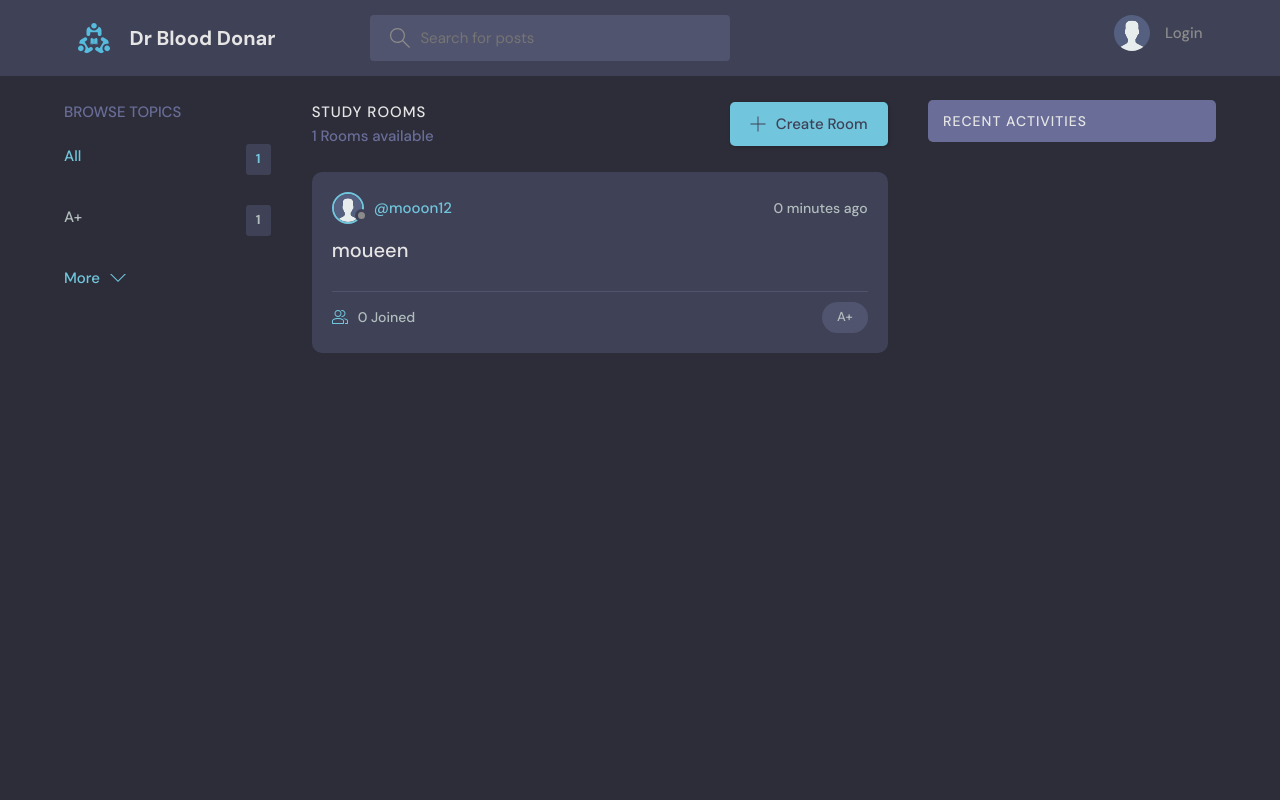
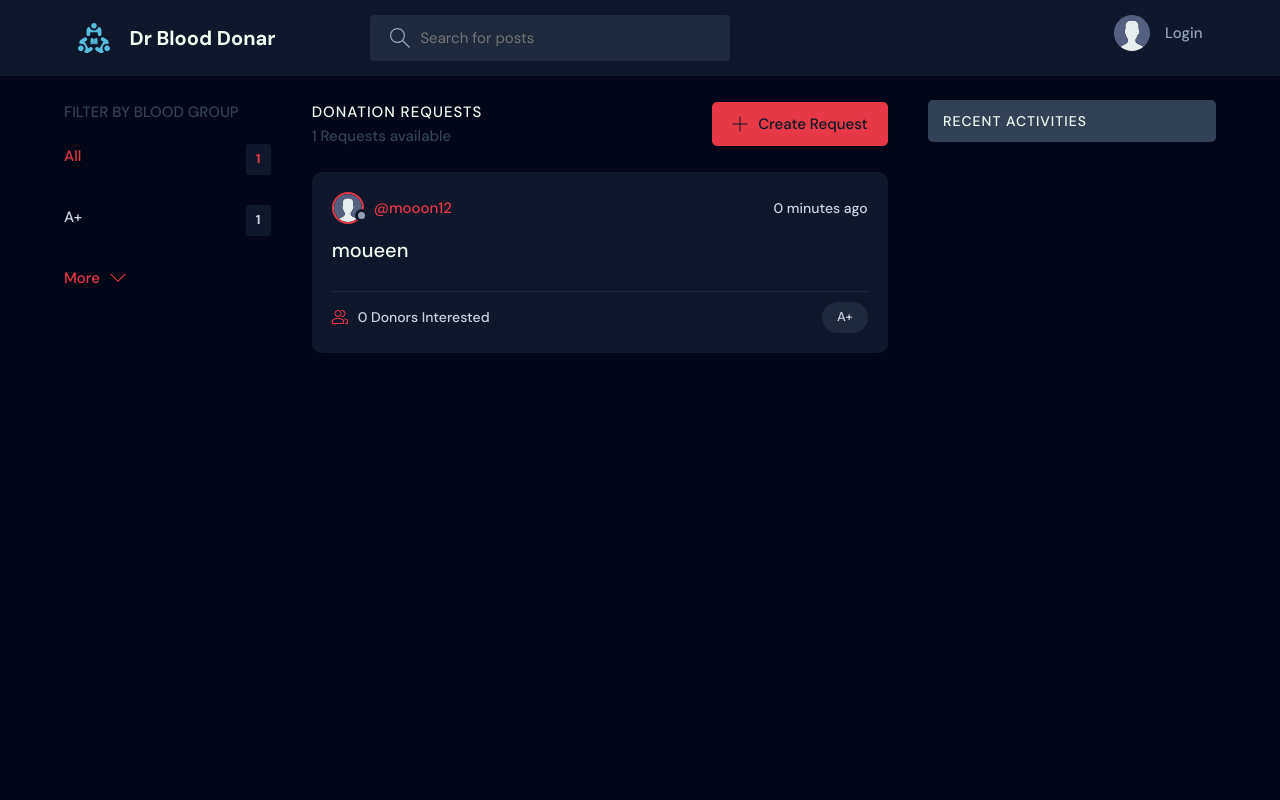
Before and after one commit to Moueen-Togarvi/Blood-Donataion, a Django app: page / in a window 1280 px wide. Run offline with Django 3.2, Linux system fonts and the light colour scheme; data comes from the database, SQL or seed files in the repository; both versions use the stored data as it was after the commit; data that the repository does not hold is empty.

Commit message:
update Db with blood Donation DAta

```diff
--- a/DrBloodDonar-master/base/forms.py
+++ b/DrBloodDonar-master/base/forms.py
@@ -6,7 +6,7 @@ from .models import Room, User
 class MyUserCreationForm(UserCreationForm):
     class Meta:
         model = User
-        fields = ['name', 'username', 'email', 'password1', 'password2']
+        fields = ['name', 'username', 'email', 'blood_group', 'city', 'phone_number', 'is_donor']
 
 
 class RoomForm(ModelForm):
@@ -19,4 +19,4 @@ class RoomForm(ModelForm):
 class UserForm(ModelForm):
     class Meta:
         model = User
-        fields = ['avatar', 'name', 'username', 'email', 'bio']
+        fields = ['avatar', 'name', 'username', 'email', 'bio', 'blood_group', 'city', 'phone_number', 'is_donor']
--- a/DrBloodDonar-master/base/models.py
+++ b/DrBloodDonar-master/base/models.py
@@ -6,6 +6,16 @@ class User(AbstractUser):
     name = models.CharField(max_length=200, null=True)
     email = models.EmailField(unique=True, null=True)
     bio = models.TextField(null=True)
+
+    blood_group = models.CharField(max_length=3, null=True, blank=True, choices=[
+        ('A+', 'A+'), ('A-', 'A-'),
+        ('B+', 'B+'), ('B-', 'B-'),
+        ('AB+', 'AB+'), ('AB-', 'AB-'),
+        ('O+', 'O+'), ('O-', 'O-'),
+    ])
+    city = models.CharField(max_length=100, null=True, blank=True)
+    phone_number = models.CharField(max_length=15, null=True, blank=True)
+    is_donor = models.BooleanField(default=False)
 
     avatar = models.ImageField(null=True, default="avatar.svg")
 
--- a/DrBloodDonar-master/base/templates/base/feed_component.html
+++ b/DrBloodDonar-master/base/templates/base/feed_component.html
@@ -31,7 +31,7 @@
                     d="M12 16c3.859 0 7-3.141 7-7s-3.141-7-7-7c-3.859 0-7 3.141-7 7s3.141 7 7 7zM12 4c2.757 0 5 2.243 5 5s-2.243 5-5 5-5-2.243-5-5c0-2.757 2.243-5 5-5z">
                 </path>
             </svg>
-            {{room.participants.all.count}} Joined
+            {{room.participants.all.count}} Donors Interested
         </a>
         <p class="roomListRoom__topic">{{room.topic.name}}</p>
     </div>
--- a/DrBloodDonar-master/base/templates/base/home.html
+++ b/DrBloodDonar-master/base/templates/base/home.html
@@ -25,15 +25,15 @@
           </label>
         </form>
         <div class="mobile-menuItems">
-          <a class="btn btn--main btn--pill" href="{% url 'topics' %}">Browse Topics</a>
+          <a class="btn btn--main btn--pill" href="{% url 'topics' %}">Filter by Blood Group</a>
           <a class="btn btn--main btn--pill" href="{% url 'activity' %}">Recent Activities</a>
         </div>
       </div>
 
       <div class="roomList__header">
         <div>
-          <h2>Study Rooms</h2>
-          <p>{{room_count}} Rooms available</p>
+          <h2>Donation Requests</h2>
+          <p>{{room_count}} Requests available</p>
         </div>
 
         <a class="btn btn--main" href="{% url 'create-room' %}">
@@ -43,7 +43,7 @@
               d="M16.943 0.943h-1.885v14.115h-14.115v1.885h14.115v14.115h1.885v-14.115h14.115v-1.885h-14.115v-14.115z">
             </path>
           </svg>
-          Create Room
+          Create Request
         </a>
       </div>
 
--- a/DrBloodDonar-master/base/templates/base/login_register.html
+++ b/DrBloodDonar-master/base/templates/base/login_register.html
@@ -18,7 +18,7 @@
           {% csrf_token %}
           <div class="form__group form__group">
             <label for="room_name">Email</label>
-            <input id="username" name="email" type="email" placeholder="e.g. dennis_ivy@email.com />
+            <input id="username" name="email" type="email" placeholder="e.g. dennis_ivy@email.com" />
           </div>
           <div class=" form__group">
             <label for="password">Password</label>
@@ -57,7 +57,7 @@
         </div>
       </div>
       <div class="layout__body">
-        <h2 class="auth__tagline">Find your study partner</h2>
+        <h2 class="auth__tagline">Find a blood donor</h2>
 
         <form class="form" action="" method="POST">
           {% csrf_token %}
@@ -81,7 +81,7 @@
               </path>
             </svg>
 
-            Register
+            Login
           </button>
         </form>
 
--- a/DrBloodDonar-master/base/templates/base/room.html
+++ b/DrBloodDonar-master/base/templates/base/room.html
@@ -15,7 +15,7 @@
               </path>
             </svg>
           </a>
-          <h3>Study Room</h3>
+          <h3>Donation Request</h3>
         </div>
         {% if room.host == request.user %}
         <div class="room__topRight">
@@ -57,7 +57,7 @@
             <span>{{room.created|timesince}} ago</span>
           </div>
           <div class="room__hosted">
-            <p>Hosted By</p>
+            <p>Request By</p>
             <a href="{% url 'user-profile' room.host.id %}" class="room__author">
               <div class="avatar avatar--small">
                 <img src="{{room.host.avatar.url}}" />
@@ -123,7 +123,7 @@
 
     <!--   Start -->
     <div class="participants">
-      <h3 class="participants__top">Participants <span>({{participants.count}} Joined)</span></h3>
+      <h3 class="participants__top">Potential Donors <span>({{participants.count}} Interested)</span></h3>
       <div class="participants__list scroll">
         {% for user in participants %}
         <a href="{%  url 'user-profile' user.id %}" class="participant">
--- a/DrBloodDonar-master/base/templates/base/topics_component.html
+++ b/DrBloodDonar-master/base/templates/base/topics_component.html
@@ -1,6 +1,6 @@
 <div class="topics">
     <div class="topics__header">
-        <h2>Browse Topics</h2>
+        <h2>Filter by Blood Group</h2>
     </div>
     <ul class="topics__list">
         <li>
--- a/DrBloodDonar-master/static/styles/style.css
+++ b/DrBloodDonar-master/static/styles/style.css
@@ -1,17 +1,17 @@
 @import url("https://fonts.googleapis.com/css2?family=DM+Sans:wght@400;500;700&display=swap");
 
 :root {
-  --color-main: #71c6dd;
-  --color-main-light: #e1f6fb;
-  --color-dark: #3f4156;
-  --color-dark-medium: #51546e;
-  --color-dark-light: #696d97;
-  --color-light: #e5e5e5;
-  --color-gray: #8b8b8b;
-  --color-light-gray: #b2bdbd;
-  --color-bg: #2d2d39;
-  --color-success: #5dd693;
-  --color-error: #fc4b0b;
+  --color-main: #E63946;
+  --color-main-light: #F1FAEE;
+  --color-dark: #0F172A;
+  --color-dark-medium: #1E293B;
+  --color-dark-light: #334155;
+  --color-light: #F1FAEE;
+  --color-gray: #94A3B8;
+  --color-light-gray: #CBD5E1;
+  --color-bg: #020617;
+  --color-success: #2A9D8F;
+  --color-error: #EF476F;
 }
 
 /*========== base styles ==========*/
@@ -108,7 +108,7 @@ a {
   color: var(--color-light);
 }
 
-.btn > svg {
+.btn>svg {
   fill: currentColor;
   width: 1.6rem;
   height: 1.6rem;
@@ -236,7 +236,7 @@ a {
   background-color: var(--color-dark-medium);
 }
 
-.dropdown-menu > a:not(:last-child) {
+.dropdown-menu>a:not(:last-child) {
   border-bottom: 1px solid var(--color-dark-medium);
 }
 
@@ -270,7 +270,7 @@ a {
   background-color: var(--color-dark);
 }
 
-.header > .container {
+.header>.container {
   display: flex;
   gap: 9.5rem;
 }
@@ -282,18 +282,18 @@ a {
   align-items: center;
 }
 
-.header__logo > img {
+.header__logo>img {
   height: 3.2rem;
   width: 3.2rem;
 }
 
-.header__logo > h1 {
+.header__logo>h1 {
   font-weight: 700;
   font-size: 2rem;
   color: var(--color-light);
 }
 
-.header__search > label {
+.header__search>label {
   background-color: var(--color-dark-medium);
   padding: 1.3rem 1rem;
   display: flex;
@@ -322,7 +322,7 @@ a {
     width: 20rem;
   }
 
-  .header > .container {
+  .header>.container {
     gap: 3rem;
   }
 }
@@ -393,32 +393,33 @@ a {
   margin-top: 2.4rem;
 }
 
-.layout > .container {
+.layout>.container {
   display: flex;
   justify-content: space-between;
   align-items: flex-start;
 }
 
-.layout--3 > .container > div:first-child {
+.layout--3>.container>div:first-child {
   flex-basis: 18%;
   max-width: 22.5rem;
 }
 
-.layout--3 > .container > div:nth-child(2) {
+.layout--3>.container>div:nth-child(2) {
   flex-basis: 50%;
 }
 
-.layout--3 > .container > div:last-child {
+.layout--3>.container>div:last-child {
   flex-basis: 25%;
 }
 
-.layout--2 > .container > div:first-child {
+.layout--2>.container>div:first-child {
   flex-basis: 72%;
 }
 
-.layout--2 > .container > div:last-child {
+.layout--2>.container>div:last-child {
   flex-basis: 25%;
 }
+
 /*========== Layout Box ==========*/
 
 .layout__box {
@@ -464,12 +465,13 @@ a {
 }
 
 @media screen and (max-width: 900px) {
+
   .activities,
   .topics {
     display: none;
   }
 
-  .layout--3 > .container > div:nth-child(2) {
+  .layout--3>.container>div:nth-child(2) {
     flex-basis: 100%;
   }
 }
@@ -604,7 +606,7 @@ a {
   border-bottom: 1px solid var(--color-dark-medium);
 }
 
-.topics-page .header__search{
+.topics-page .header__search {
   display: block;
 }
 
@@ -823,6 +825,7 @@ a {
   font-weight: 500;
   font-size: 1.8rem;
 }
+
 .auth .layout__boxHeader {
   text-align: center;
   justify-content: center;
@@ -912,7 +915,7 @@ a {
     display: none;
   }
 
-  .layout--2 > .container > div:first-child {
+  .layout--2>.container>div:first-child {
     flex-basis: 100%;
   }
 }
@@ -1107,7 +1110,7 @@ a {
   background: transparent;
 }
 
-.room__message > form > input {
+.room__message>form>input {
   resize: none;
   background-color: var(--color-dark-light);
   color: var(--color-light);
@@ -1123,7 +1126,7 @@ a {
   position: relative;
 }
 
-.room__message > form > input::placeholder {
+.room__message>form>input::placeholder {
   color: var(--color-light-gray);
 }
 
```
Also changed, not shown: DrBloodDonar-master/base/templates/base/profile.html (+12 -1 lines), DrBloodDonar-master/base/templates/base/room_form.html (+4 -4 lines), DrBloodDonar-master/theme/login.html (+14 -27 lines), DrBloodDonar-master/theme/signup.html (+16 -33 lines), DrBloodDonar-master/base/migrations/0004_user_blood_group_user_city_user_is_donor_and_more.py (added), DrBloodDonar-master/db.sqlite3.
